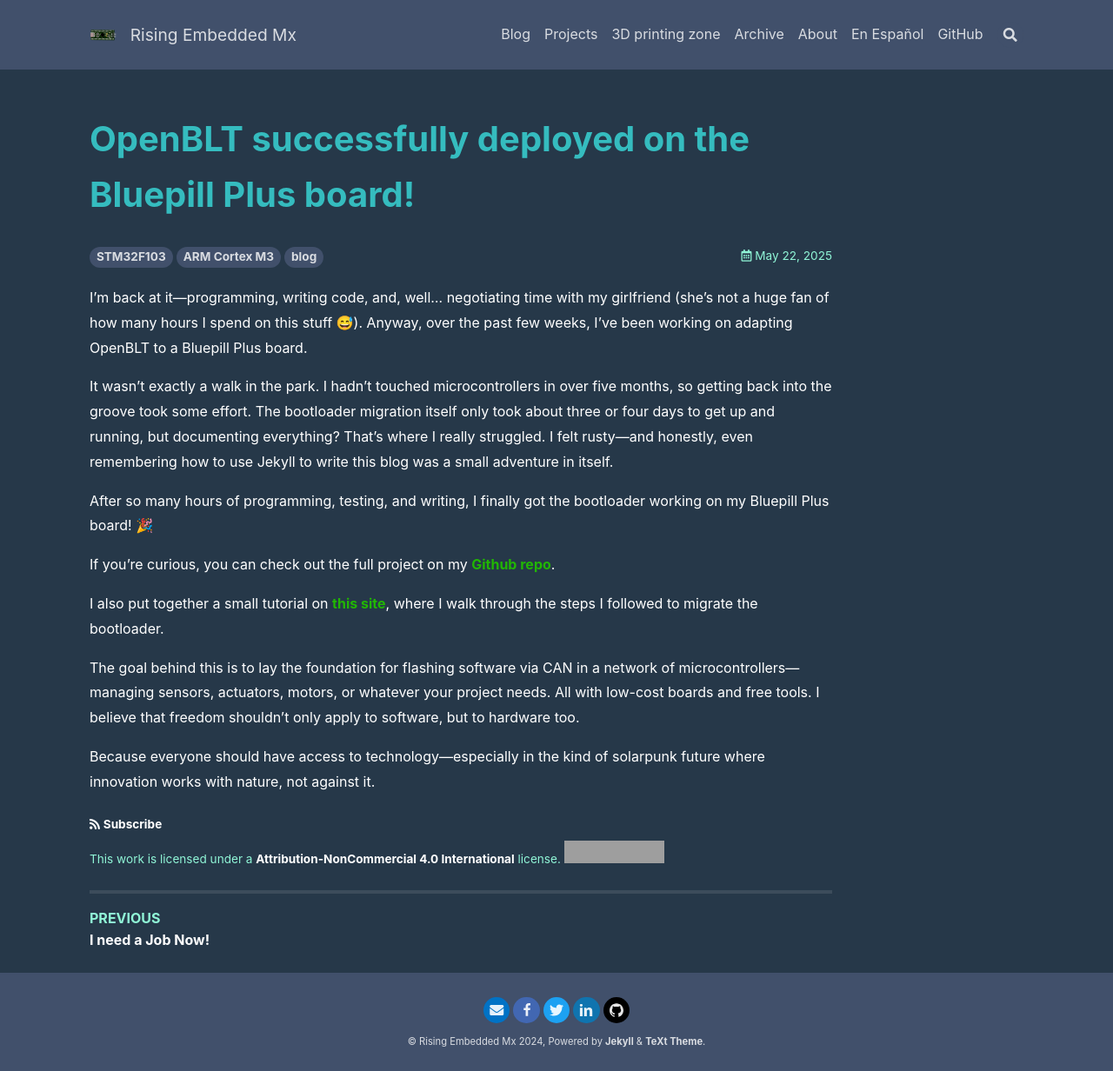
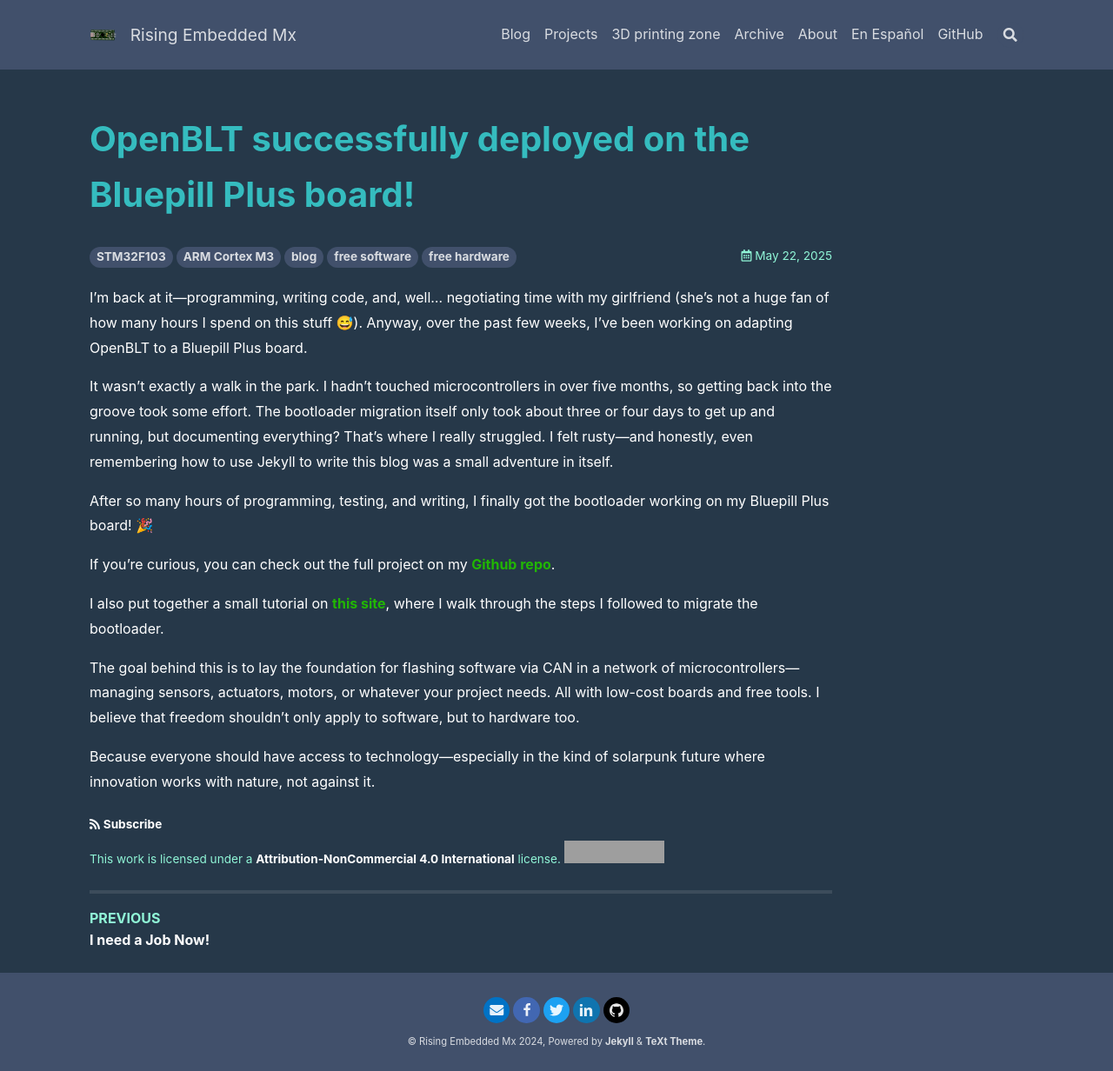
Before and after one commit to razielgdn/risingembeddedmx, a Jekyll site: the page built from projects/_posts/2025-05-22-openBLT-bluepill.md, in a window 1280 px wide. Shown: the whole page at 87% size. Built offline with Jekyll 4.4.1, drawn with Linux system fonts in a browser that asks for light colours; nearby versions of some CDN libraries; grey boxes are pictures that could not be loaded.

Commit message:
tags updated in the post

```diff
--- a/projects/_posts/2025-05-22-openBLT-bluepill.md
+++ b/projects/_posts/2025-05-22-openBLT-bluepill.md
@@ -4,7 +4,8 @@
   - STM32F103
   - ARM Cortex M3
   - blog
-
+  - free software
+  - free hardware
 ---
 
 I’m back at it—programming, writing code, and, well… negotiating time with my girlfriend (she’s not a huge fan of how many hours I spend on this stuff 😅). Anyway, over the past few weeks, I’ve been working on adapting OpenBLT to a Bluepill Plus board.
```
